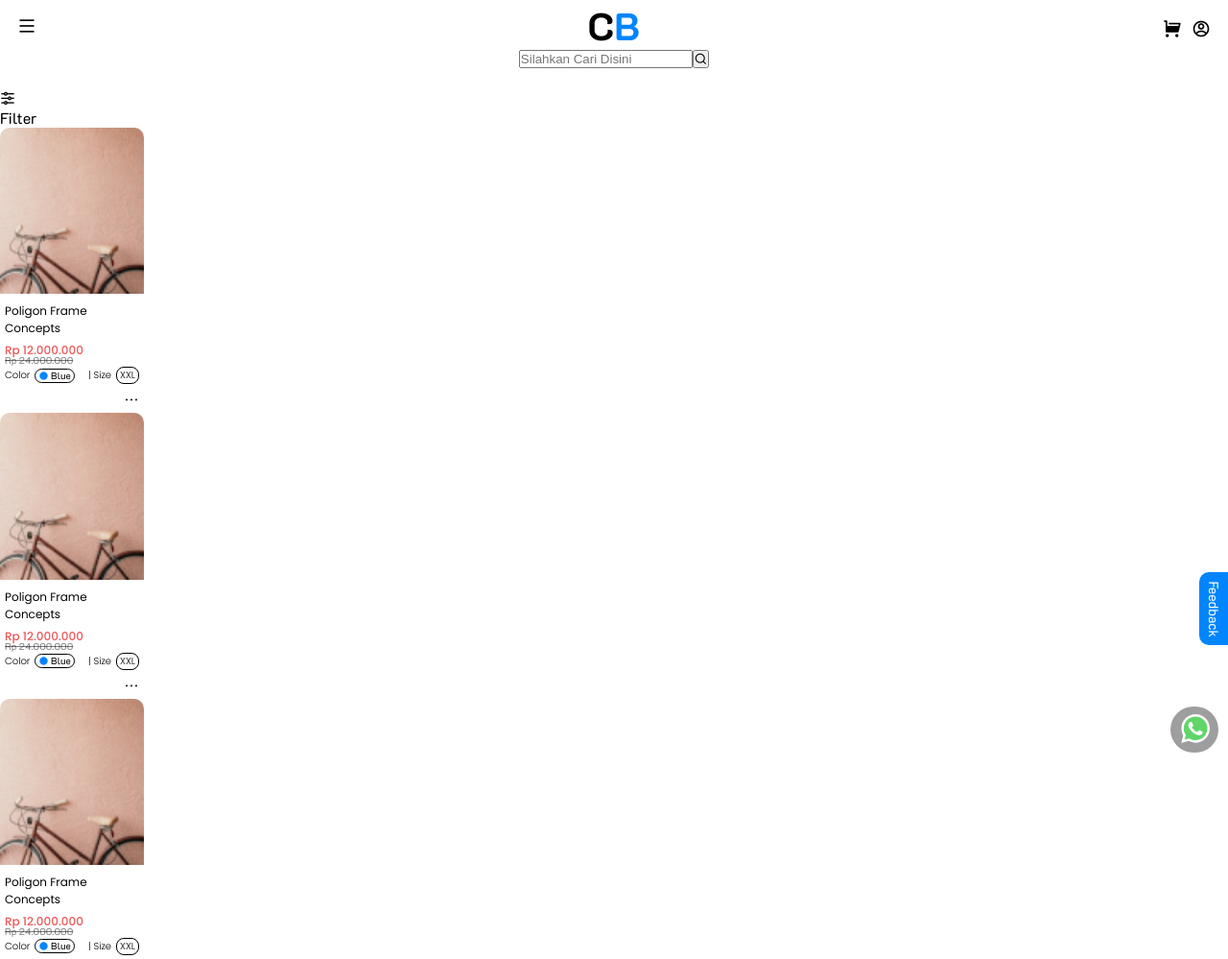
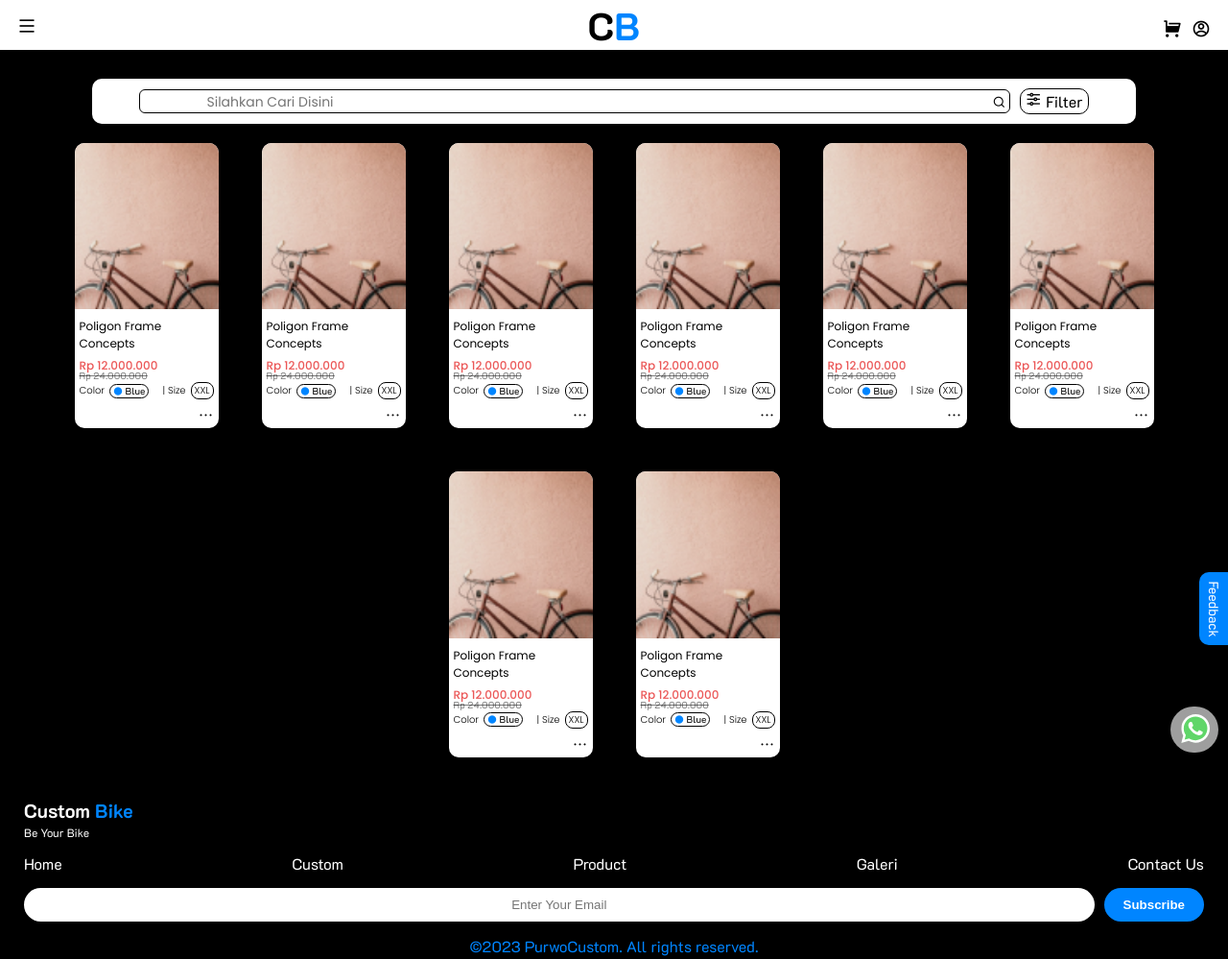
Before and after one commit to PurwoCustom/CustomBike, a plain HTML site: page product.html in a window 1280 px wide. Shown: the top 999 px of the page at 96% size. Drawn offline with nearby package versions, Linux system fonts and the light colour scheme.

Commit message:
update: navbar + product design

```diff
--- a/assets/css/style.css
+++ b/assets/css/style.css
@@ -39,6 +39,7 @@ body {
     top: 52px;
     left: 0;
     background-color: #fff;
+    border-radius: 0 0 30px 30px;
     overflow: hidden;
     transition: all 0.5s ease-in-out;
 }
@@ -657,7 +658,10 @@ body {
 
 /* Product HTML */
 .search-bar-container {
-
+    background-color: black;
+    display: flex;
+    justify-content: center;
+    align-items: center;
 }
 
 .search-bar{
@@ -665,4 +669,54 @@ body {
     justify-content: center;
     align-items: center;
     margin-bottom: 20px;
+    padding: 10px;
+    width: 85%;
+    gap: 10px;
 }
+
+.search-bar-container form {
+    background-color: white;
+    border-radius: 10px;
+    margin-top: 30px;
+}
+
+.search-group {
+    border: 1px solid #000;
+    border-radius: 6px;
+    width: 85%;
+    text-align: right;
+}
+
+.search-group button {
+    border: none;
+    background-color: inherit;
+    outline: none;
+    cursor: pointer;
+    margin-right: 4px;
+}
+
+.search-input {
+    width: 90%;
+    border: 0;
+    outline: none;
+    font-size: 14px;
+    font-family: 'Poppins', sans-serif;
+    font-weight: 400;
+    background-color: inherit;
+}
+
+.filter-container {
+    display: flex;
+    gap: 5px;
+    border: 1px solid #000;
+    padding: 2px 5px;
+    border-radius: 10px;
+}
+
+.card-product-container {
+    display: flex;
+    flex-wrap: wrap;
+    justify-content: center;
+    gap: 45px;
+    margin-bottom: 20px;
+}
--- a/product.html
+++ b/product.html
@@ -11,7 +11,7 @@
     <!-- CSS -->
     <link rel="stylesheet" href="assets/css/style.css">
 </head>
-<body>
+<body style="background-color: black;">
     <!-- Navbar -->
     <header class="header">
         <div class="burger-logo" id="burger">
@@ -53,14 +53,18 @@
     </section>
 
     <!-- Search Bar -->
+    <section class="search-bar-container">
         <form action="" class="search-bar">
+            <div class="search-group">
                 <input type="text" placeholder="Silahkan Cari Disini" class="search-input">
                 <button class="button-input"><i class="ri-search-line search-icon"></i></button>
-    </form>
+            </div>
             <div class="filter-container">
-        <i class="ri-equalizer-line"></i>
+                <i class="ri-equalizer-line filter-logo"></i>
                 <p class="filter-text">Filter</p>
             </div>
+        </form>
+    </section>
 
     <!-- Card -->
     <section class="card-product-container">
@@ -115,6 +119,7 @@
                 </div>
             </div>
         </div>
+
         <div class="card-part">
             <img src="assets/img/city-bike.png" alt="">
             <div class="main-card">
@@ -140,6 +145,7 @@
                 </div>
             </div>
         </div>
+
         <div class="card-part">
             <img src="assets/img/city-bike.png" alt="">
             <div class="main-card">
@@ -165,6 +171,7 @@
                 </div>
             </div>
         </div>
+
         <div class="card-part">
             <img src="assets/img/city-bike.png" alt="">
             <div class="main-card">
@@ -190,6 +197,59 @@
                 </div>
             </div>
         </div>
+
+        <div class="card-part">
+            <img src="assets/img/city-bike.png" alt="">
+            <div class="main-card">
+                <h1 class="card-part-title">Poligon Frame Concepts</h1>
+                <p class="harga-diskon">Rp 12.000.000</p>
+                <p class="harga-awal"><s>Rp 24.000.000</s></p>
+                <div class="card-part-button">
+                    <div class="color-part">
+                        <p class="blue-title">Color</p>
+                        <div class="blue-color">
+                            <i class="ri-checkbox-blank-circle-fill blue-circle"></i> Blue
+                        </div>
+                    </div>
+                    <div class="size-part">
+                        <p class="size-title">| Size</p>
+                        <div class="size-border">
+                            XXL
+                        </div>
+                    </div>
+                </div>
+                <div class="icon-container">
+                    <i class="ri-more-line more-icon"></i>
+                </div>
+            </div>
+        </div>
+
+        <div class="card-part">
+            <img src="assets/img/city-bike.png" alt="">
+            <div class="main-card">
+                <h1 class="card-part-title">Poligon Frame Concepts</h1>
+                <p class="harga-diskon">Rp 12.000.000</p>
+                <p class="harga-awal"><s>Rp 24.000.000</s></p>
+                <div class="card-part-button">
+                    <div class="color-part">
+                        <p class="blue-title">Color</p>
+                        <div class="blue-color">
+                            <i class="ri-checkbox-blank-circle-fill blue-circle"></i> Blue
+                        </div>
+                    </div>
+                    <div class="size-part">
+                        <p class="size-title">| Size</p>
+                        <div class="size-border">
+                            XXL
+                        </div>
+                    </div>
+                </div>
+                <div class="icon-container">
+                    <i class="ri-more-line more-icon"></i>
+                </div>
+            </div>
+        </div>
+
         <div class="card-part">
             <img src="assets/img/city-bike.png" alt="">
             <div class="main-card">
```
Lines whose indentation alone changed are shown as unchanged.
